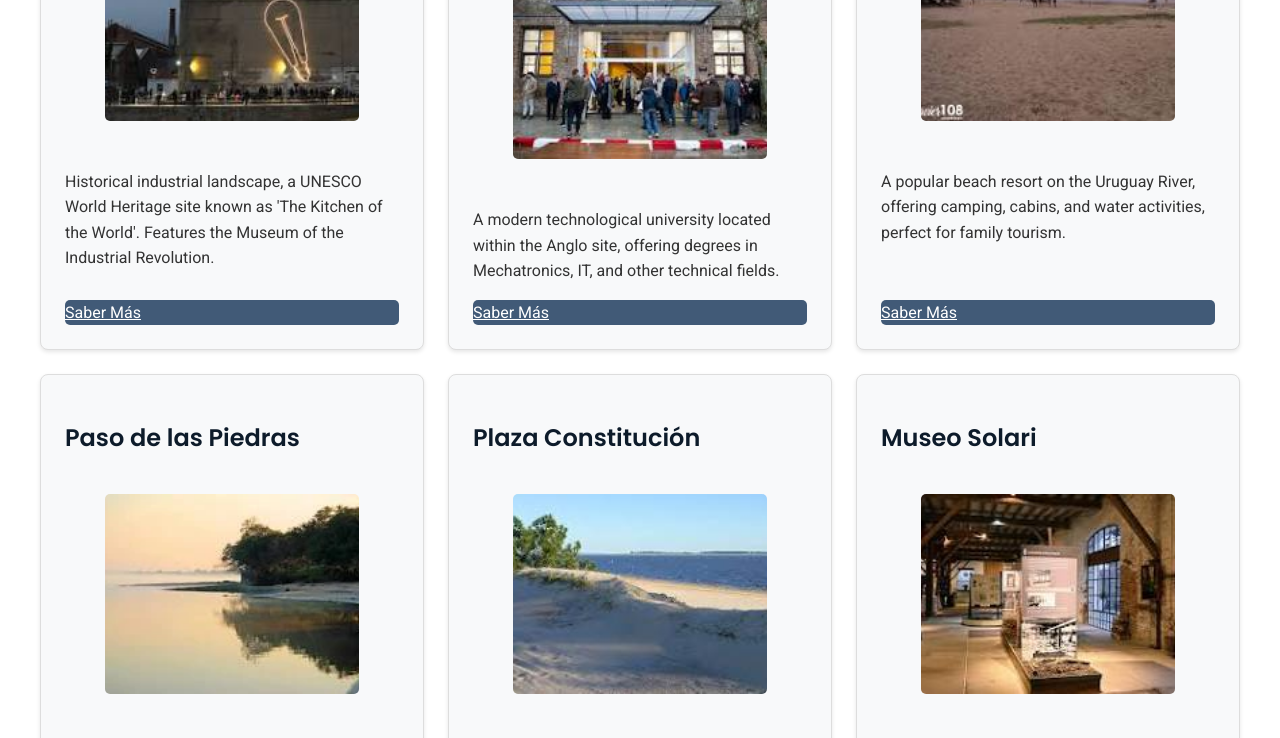
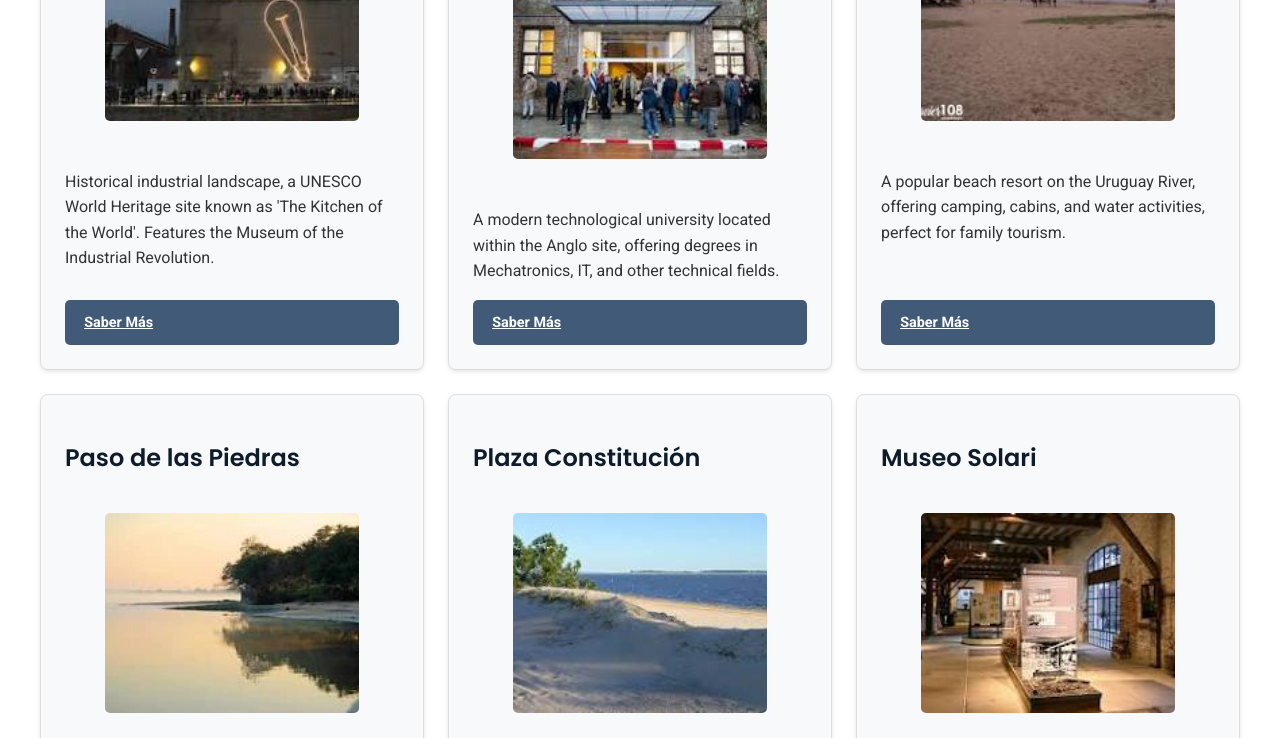
Before and after one commit to nestoredi/wdd231, a plain HTML site: page chamber/discover.html in a window 1280 px wide. Shown: the part 654-1392 px from the top of the page. Drawn offline with Linux system fonts and the light colour scheme.

Commit message:
Add files via upload

```diff
--- a/chamber/scripts/main.js
+++ b/chamber/scripts/main.js
@@ -160,7 +160,8 @@ document.addEventListener('DOMContentLoaded', function() {
 
 
     // --- Home Page Functionality (Weather and Spotlights) ---
-    const isHomePage = document.querySelector('main h1') && document.querySelector('main h1').textContent.includes('Cámara de Comercio');
+    // Mejorar la detección de la página de inicio
+    const isHomePage = document.querySelector('body.home') || (document.querySelector('main h1') && document.querySelector('main h1').textContent.includes('Cámara de Comercio'));
 
     const displayWeather = (weatherData, forecastData) => {
         const currentTempElement = document.getElementById('current-temp');
--- a/chamber/styles/larger.css
+++ b/chamber/styles/larger.css
@@ -20,10 +20,10 @@
     }
 
     .join-main {
-        grid-template-columns: 2fr 1fr;
+        grid-template-columns: 2fr 1fr; /* Formulario 2/3, Niveles 1/3 */
         grid-template-areas:
             "form levels"
-            "why-join levels";
+            "why-join levels"; /* Los niveles ocupan dos filas */
     }
 
     .join-form-container { grid-area: form; }
--- a/chamber/styles/main.css
+++ b/chamber/styles/main.css
@@ -203,7 +203,17 @@ footer a { color: var(--accent-color); }
 .level-card ul { list-style: none; padding: 0; text-align: left; margin: 1rem 0; }
 .level-card ul li { margin-bottom: 0.5rem; padding-left: 1.5rem; position: relative; }
 .level-card ul li::before { content: '✅'; position: absolute; left: 0; color: var(--secondary-color); }
-.learn-more-btn { background-color: var(--secondary-color); color: #ffffff; border: none; border-radius: 5px; cursor: pointer; transition: background-color 0.3s ease; }
+.learn-more-btn {
+    padding: 0.7rem 1.2rem;
+    background-color: var(--secondary-color);
+    color: #ffffff;
+    border: none;
+    border-radius: 5px;
+    cursor: pointer;
+    transition: background-color 0.3s ease;
+    font-size: 0.9rem;
+    font-weight: bold;
+}
 .learn-more-btn:hover { background-color: var(--primary-color); }
 
 .join-form-container form { display: grid; gap: 1.2rem; }
```
Also changed, not shown: chamber/join.html (+1 -1 lines).
